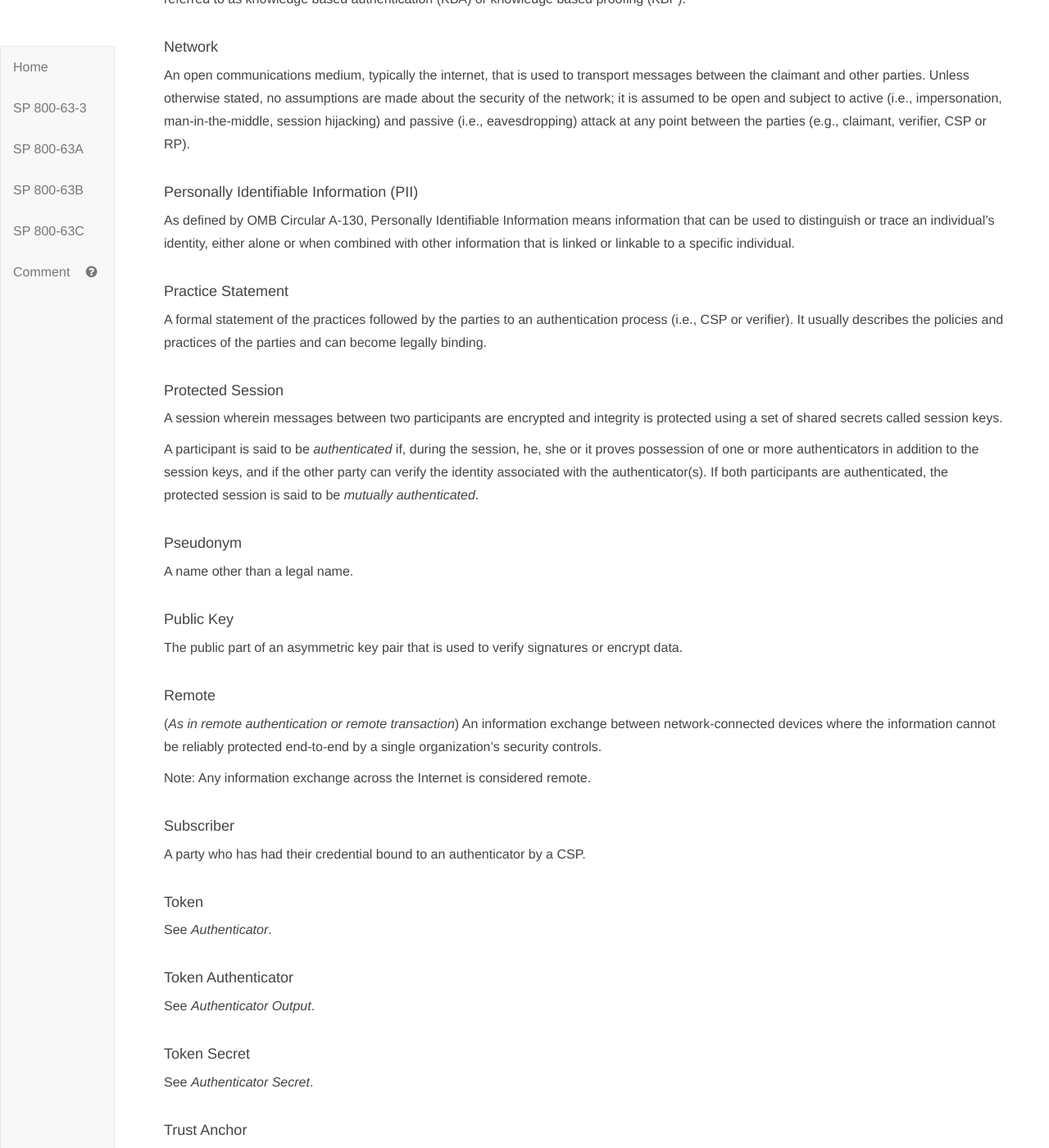
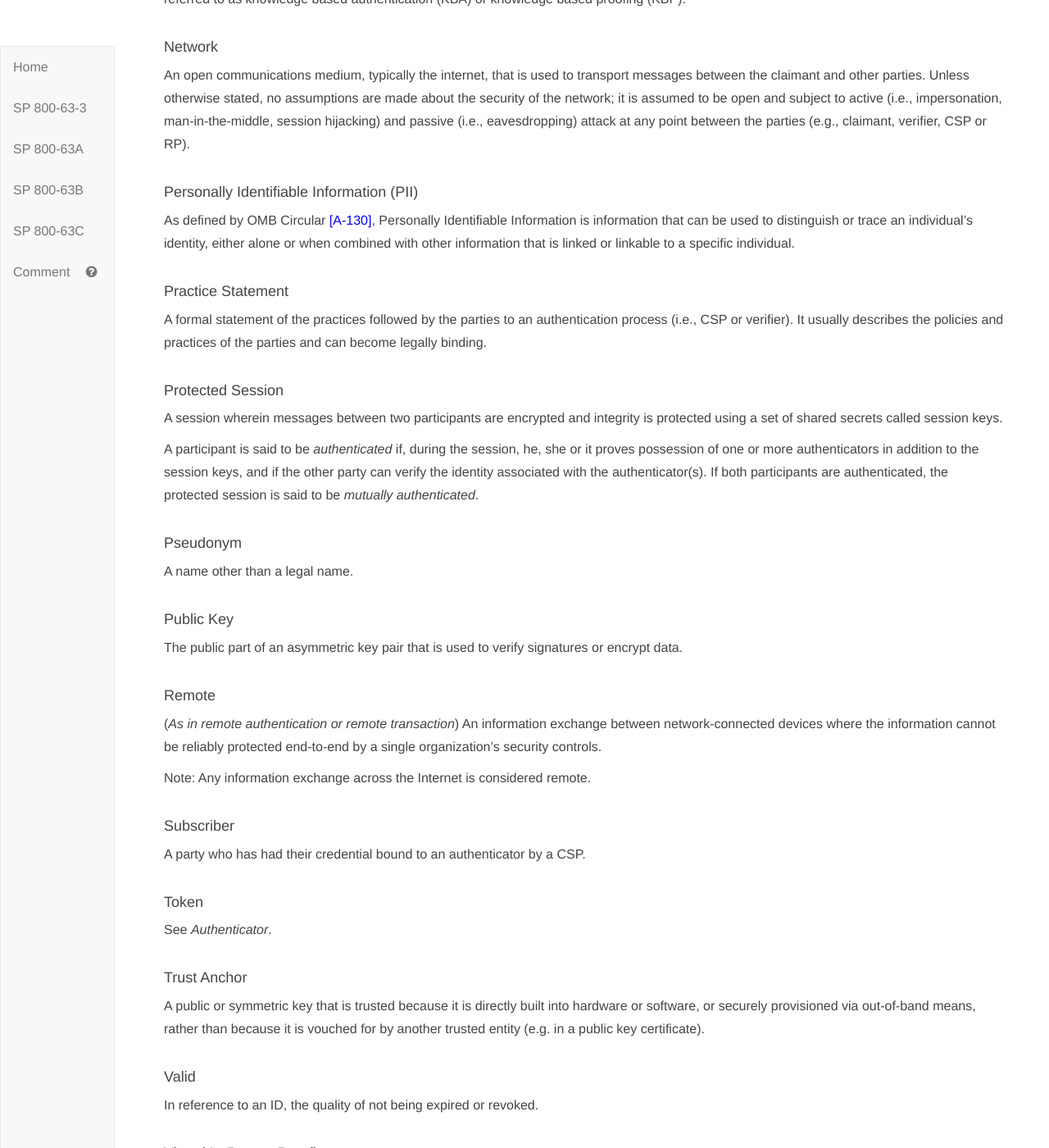
Before and after one commit to usnistgov/800-63-3, a Jekyll site: the page built from sp800-63a.md, in a window 1280 px wide and 1400 px high, scrolled down 9304 px. Shown: the whole window at 82% size. Built offline with Jekyll 4.4.1, drawn with Linux system fonts in a browser that asks for light colours; some of the changed text lies outside the part shown.

Commit message:
References and definitions update

```diff
--- a/sp800-63a/sec3_definitions.md
+++ b/sp800-63a/sec3_definitions.md
@@ -100,7 +100,7 @@ Identity proofing of an individual based on knowledge of information associated
 An open communications medium, typically the internet, that is used to transport messages between the claimant and other parties. Unless otherwise stated, no assumptions are made about the security of the network; it is assumed to be open and subject to active (i.e., impersonation, man-in-the-middle, session hijacking) and passive (i.e., eavesdropping) attack at any point between the parties (e.g., claimant, verifier, CSP or RP).
 
 #### Personally Identifiable Information (PII)
-As defined by OMB Circular A-130, Personally Identifiable Information means information that can be used to distinguish or trace an individual's identity, either alone or when combined with other information that is linked or linkable to a specific individual.
+As defined by OMB Circular [[A-130]](#A-130), Personally Identifiable Information is information that can be used to distinguish or trace an individual's identity, either alone or when combined with other information that is linked or linkable to a specific individual.
 
 #### Practice Statement
 A formal statement of the practices followed by the parties to an authentication process (i.e., CSP or verifier). It usually describes the policies and practices of the parties and can become legally binding.
@@ -127,12 +127,6 @@ A party who has had their credential bound to an authenticator by a CSP.
 #### Token
 See *Authenticator*.
 
-#### Token Authenticator
-See *Authenticator Output*.
-
-#### Token Secret
-See *Authenticator Secret*.
-
 #### Trust Anchor
 A public or symmetric key that is trusted because it is directly built into hardware or software, or securely provisioned via out-of-band means, rather than because it is vouched for by another trusted entity (e.g. in a public key certificate).
 
```
Also changed, not shown: sp800-63a/sec10_references.md (+3 -1 lines).
